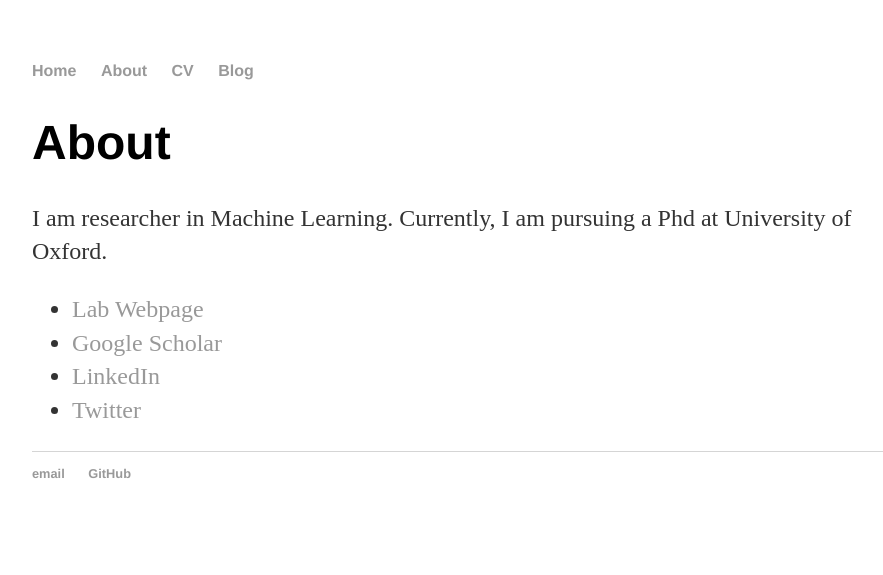
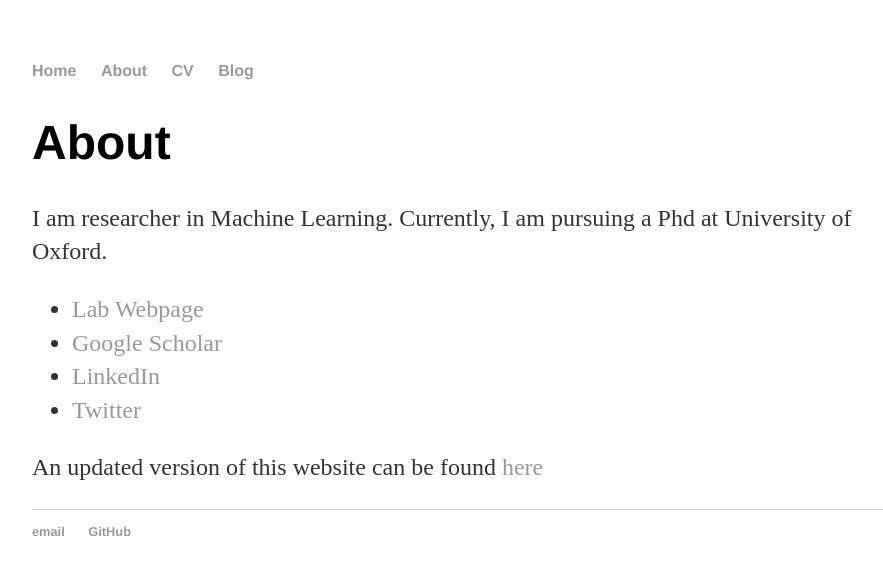
Before and after one commit to AnujMahajanOxf/AnujMahajanOxf.github.io, a Jekyll site: the page built from about/index.html, in a window 1280 px wide. Shown: the top 575 px of the page, without its empty margins (160-1043 px from the left). Built offline with Jekyll 4.4.1, drawn with Linux system fonts in a browser that asks for light colours.

Commit message:
Update index.html

```diff
--- a/about/index.html
+++ b/about/index.html
@@ -12,4 +12,5 @@ title: About Anuj Mahajan
 				<li><a href="https://www.linkedin.com/in/anuj-m-bb0a26175/">LinkedIn</a></li>
 				<li><a href="https://twitter.com/1_Anuj_M_1">Twitter</a></li>
 				</ul>
+			<p>An updated version of this website can be found <a href="https://anuj-mahajan.github.io">here</a></p>
 		</div>
```
